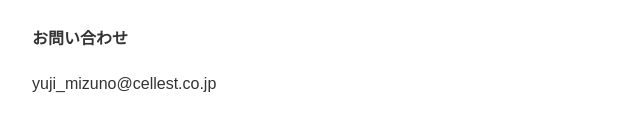
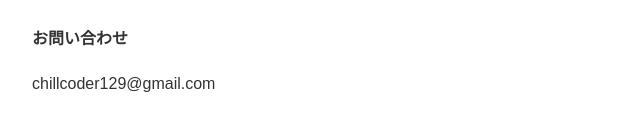
Before and after one commit to ymizuno-ops/chrome-extensions-privacy, a plain HTML site: page gws-calendar-helper.html in a window 1280 px wide. Shown: the part 1061-1192 px from the top of the page, 258-898 px from the left. Drawn offline with Linux system fonts and the light colour scheme.

Commit message:
fix: プライバシーポリシーの連絡先メールアドレスを個人用アドレスに変更

```diff
--- a/gws-calendar-helper.html
+++ b/gws-calendar-helper.html
@@ -40,6 +40,6 @@
   <p>取得したデータを第三者に販売・提供することはありません。</p>
 
   <h2>お問い合わせ</h2>
-  <p>yuji_mizuno@cellest.co.jp</p>
+  <p>chillcoder129@gmail.com</p>
 </body>
 </html>
```
Also changed, not shown: html-editor-live.html (+1 -1 lines), index.html (+1 -1 lines), link-extractor.html (+1 -1 lines), pdf-presenter-console.html (+1 -1 lines), spreadsheet-highlighter.html (+1 -1 lines), url-tour-pdf-saver.html (+1 -1 lines).
